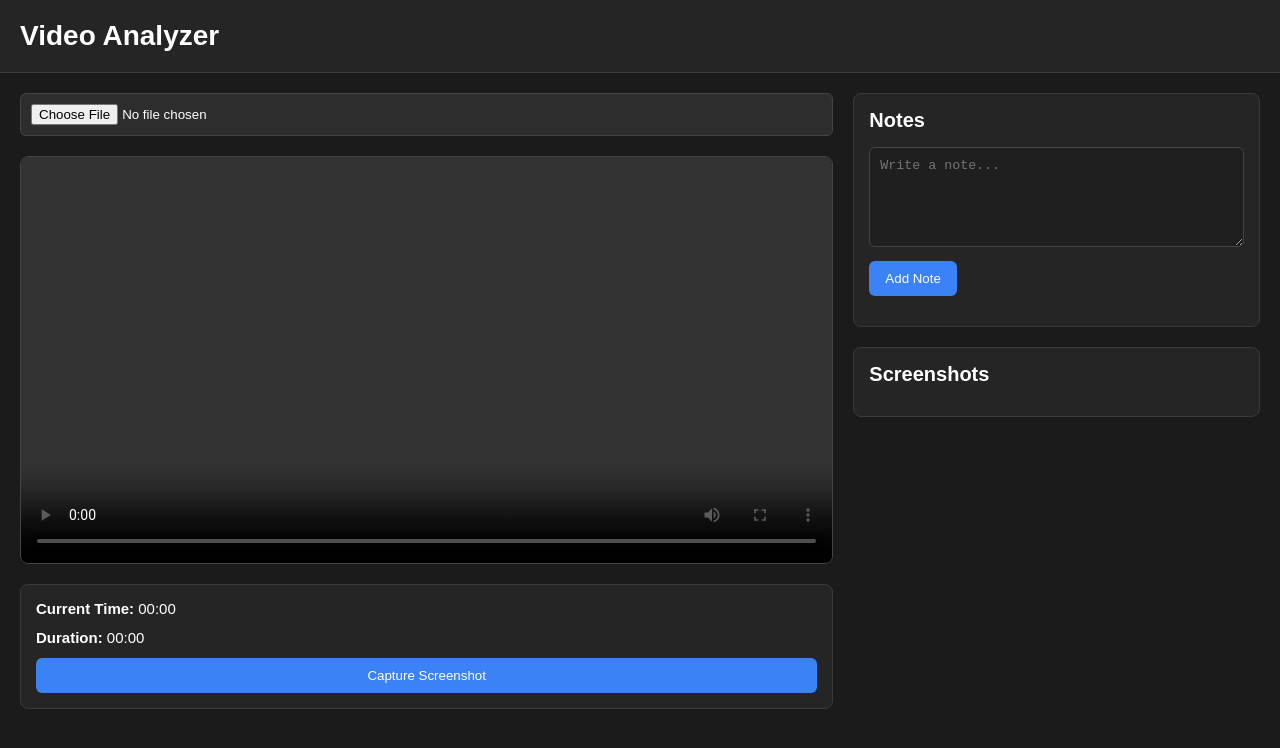
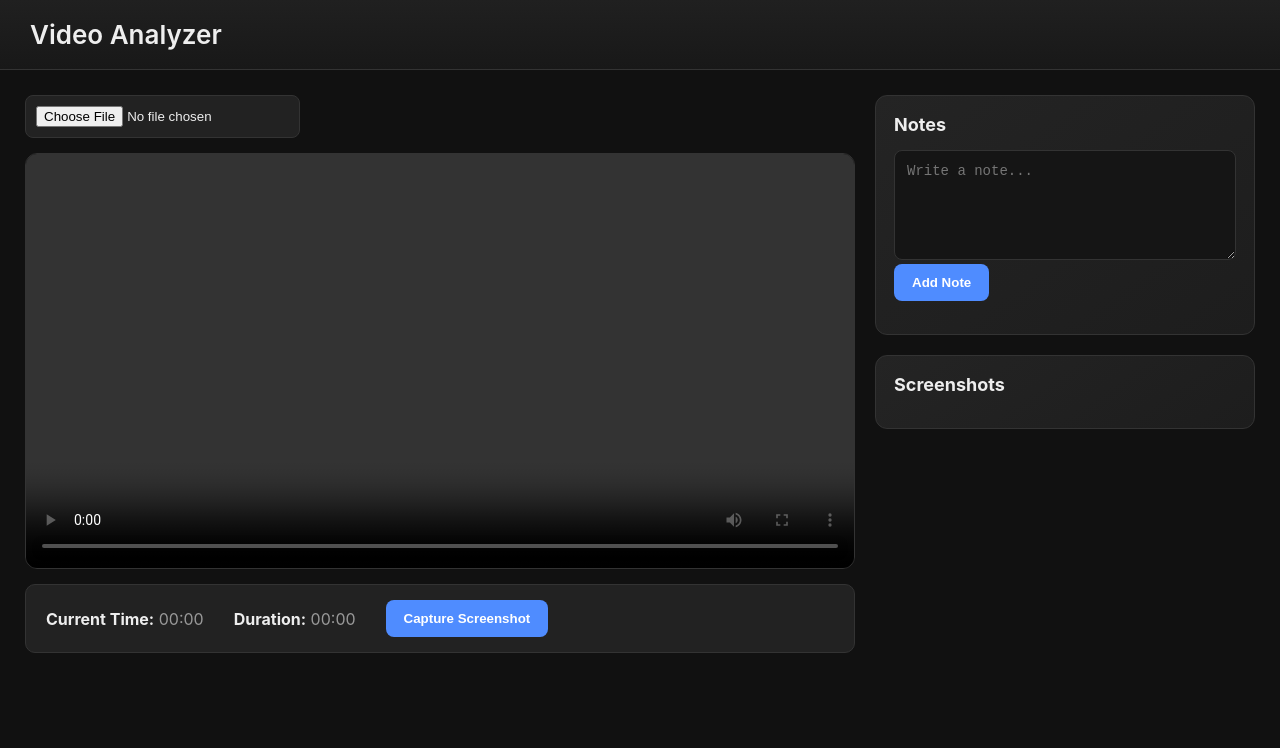
Before and after one commit to reallamona/video-analyzer-tool, a plain HTML site: page index.html in a window 1280 px wide. Drawn offline with Linux system fonts and the light colour scheme.

Commit message:
Update style.css

```diff
--- a/css/style.css
+++ b/css/style.css
@@ -8,214 +8,481 @@
     box-sizing: border-box;
 }
 
+
+/* =========================
+   Variables
+========================= */
+
+:root {
+
+    --background: #111111;
+    --surface: #1b1b1b;
+    --panel: #222222;
+    --border: #333333;
+
+    --text: #eeeeee;
+    --muted: #999999;
+
+    --accent: #4f8cff;
+    --accent-hover: #3b72d9;
+
+}
+
+
 /* =========================
    Body
 ========================= */
 
 body {
-    font-family: Arial, Helvetica, sans-serif;
-    background: #1b1b1b;
-    color: #ffffff;
+
+    font-family:
+        Inter,
+        Segoe UI,
+        Arial,
+        sans-serif;
+
+    background: var(--background);
+    color: var(--text);
+
     min-height: 100vh;
+
 }
+
 
 /* =========================
    Header
 ========================= */
 
 header {
-    background: #252525;
-    border-bottom: 1px solid #3a3a3a;
-    padding: 20px;
+
+    height: 70px;
+
+    display: flex;
+    align-items: center;
+
+    padding: 0 30px;
+
+    background:
+        linear-gradient(
+            180deg,
+            #202020,
+            #181818
+        );
+
+    border-bottom:
+        1px solid var(--border);
+
 }
 
+
 header h1 {
-    font-size: 28px;
+
+    font-size: 26px;
+
+    font-weight: 600;
+
 }
 
+
 /* =========================
-   Layout
+   Main Layout
 ========================= */
 
 .container {
+
     display: grid;
-    grid-template-columns: 2fr 1fr;
+
+    grid-template-columns:
+        minmax(500px, 2fr)
+        380px;
+
     gap: 20px;
-    padding: 20px;
+
+    padding: 25px;
+
 }
 
+
 /* =========================
-   Video Viewer
+   Viewer
 ========================= */
 
 .viewer {
+
     display: flex;
+
     flex-direction: column;
-    gap: 20px;
+
+    gap: 15px;
+
 }
 
+
 #videoUpload {
+
+    width: fit-content;
+
     padding: 10px;
-    background: #2d2d2d;
-    border: 1px solid #444;
-    border-radius: 6px;
-    color: white;
+
+    background: var(--panel);
+
+    color: var(--text);
+
+    border:
+        1px solid var(--border);
+
+    border-radius: 8px;
+
+    cursor: pointer;
+
 }
 
+
 #video {
+
     width: 100%;
+
+    max-height: 650px;
+
     background: black;
-    border: 1px solid #444;
-    border-radius: 8px;
+
+    border-radius: 12px;
+
+    border:
+        1px solid var(--border);
+
 }
 
+
 /* =========================
-   Video Information
+   Video Info
 ========================= */
 
 .video-info {
-    background: #252525;
-    border: 1px solid #3a3a3a;
-    border-radius: 8px;
-    padding: 15px;
 
     display: flex;
-    flex-direction: column;
-    gap: 12px;
+
+    flex-direction: row;
+
+    align-items: center;
+
+    gap: 30px;
+
+    padding: 15px 20px;
+
+    background: var(--panel);
+
+    border:
+        1px solid var(--border);
+
+    border-radius: 10px;
+
 }
 
+
 .video-info p {
-    font-size: 15px;
+
+    color: var(--muted);
+
 }
+
+
+.video-info strong {
+
+    color: var(--text);
+
+}
+
 
 /* =========================
    Sidebar
 ========================= */
 
 .sidebar {
+
     display: flex;
+
     flex-direction: column;
+
     gap: 20px;
+
 }
+
 
 /* =========================
    Panels
 ========================= */
 
 .panel {
-    background: #252525;
-    border: 1px solid #3a3a3a;
-    border-radius: 8px;
-    padding: 15px;
+
+    background:
+
+        linear-gradient(
+            145deg,
+            #242424,
+            #1d1d1d
+        );
+
+    border:
+        1px solid var(--border);
+
+    border-radius: 12px;
+
+    padding: 18px;
+
 }
 
+
 .panel h2 {
+
+    font-size: 18px;
+
     margin-bottom: 15px;
-    font-size: 20px;
+
 }
+
 
 /* =========================
    Notes
 ========================= */
 
 #noteInput {
+
     width: 100%;
-    min-height: 100px;
+
+    height: 110px;
+
     resize: vertical;
 
-    background: #1f1f1f;
-    color: white;
+    background:
+        #151515;
 
-    border: 1px solid #444;
-    border-radius: 6px;
+    color: var(--text);
 
-    padding: 10px;
-    margin-bottom: 10px;
+    border:
+        1px solid var(--border);
+
+    border-radius: 8px;
+
+    padding: 12px;
+
+    font-size: 14px;
+
 }
 
-#notesList {
-    list-style: none;
-    margin-top: 15px;
+
+#noteInput:focus {
+
+    outline: none;
+
+    border-color:
+        var(--accent);
+
 }
 
+
+#notesList {
+
+    list-style: none;
+
+    margin-top: 15px;
+
+    max-height: 300px;
+
+    overflow-y: auto;
+
+}
+
+
 #notesList li {
-    background: #303030;
-    border: 1px solid #444;
-    border-radius: 6px;
 
-    padding: 10px;
+    background:
+        #181818;
+
+    border:
+        1px solid var(--border);
+
+    border-radius: 8px;
+
+    padding: 12px;
+
     margin-bottom: 10px;
 
     cursor: pointer;
-    transition: 0.2s;
+
+    transition:
+        0.2s ease;
+
 }
 
+
 #notesList li:hover {
-    background: #3a3a3a;
+
+    border-color:
+        var(--accent);
+
+    background:
+        #202020;
+
 }
+
 
 /* =========================
    Screenshots
 ========================= */
 
 #screenshots {
+
     display: flex;
+
     flex-direction: column;
+
     gap: 15px;
+
+    max-height: 400px;
+
+    overflow-y: auto;
+
 }
 
+
 #screenshots img {
+
     width: 100%;
-    border-radius: 6px;
-    border: 1px solid #444;
+
+    border-radius: 8px;
+
+    border:
+        1px solid var(--border);
+
 }
 
-#screenshots a {
-    color: #7cbcff;
-    text-decoration: none;
-    font-size: 14px;
+
+#screenshots p {
+
+    color:
+        var(--muted);
+
+    margin-top: 5px;
+
 }
 
+
+#screenshots a {
+
+    display: inline-block;
+
+    margin-top: 5px;
+
+    color:
+        var(--accent);
+
+    text-decoration: none;
+
+}
+
+
 #screenshots a:hover {
+
     text-decoration: underline;
+
 }
+
 
 /* =========================
    Buttons
 ========================= */
 
 button {
-    padding: 10px 16px;
-    border: none;
-    border-radius: 6px;
 
-    background: #3b82f6;
-    color: white;
+    padding:
+        11px 18px;
 
-    cursor: pointer;
-    transition: background 0.2s;
+    border:
+        none;
+
+    border-radius:
+        8px;
+
+    background:
+        var(--accent);
+
+    color:
+        white;
+
+    font-weight:
+        600;
+
+    cursor:
+        pointer;
+
+    transition:
+        0.2s ease;
+
 }
 
+
 button:hover {
-    background: #2563eb;
+
+    background:
+        var(--accent-hover);
+
 }
+
+
+/* =========================
+   Scrollbars
+========================= */
+
+::-webkit-scrollbar {
+
+    width: 8px;
+
+}
+
+
+::-webkit-scrollbar-track {
+
+    background:
+        #111;
+
+}
+
+
+::-webkit-scrollbar-thumb {
+
+    background:
+        #444;
+
+    border-radius:
+        10px;
+
+}
+
 
 /* =========================
    Mobile
 ========================= */
 
-@media (max-width: 900px) {
+@media (max-width: 1000px) {
+
 
     .container {
-        grid-template-columns: 1fr;
+
+        grid-template-columns:
+            1fr;
+
     }
 
-    .sidebar {
-        order: 2;
-    }
 
-    .viewer {
-        order: 1;
+    .video-info {
+
+        flex-direction:
+            column;
+
+        align-items:
+            flex-start;
+
     }
 
 }
```
